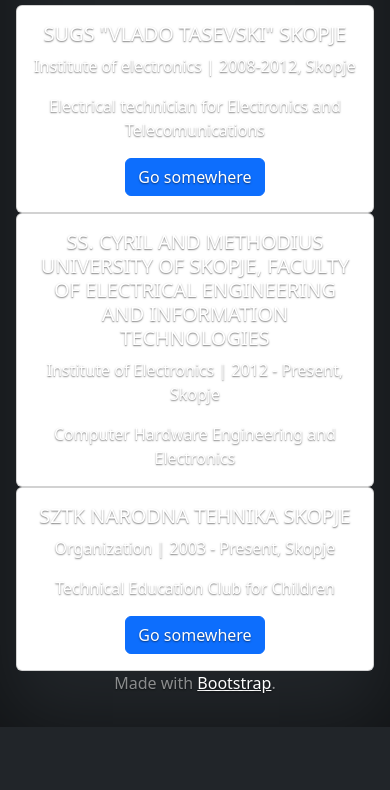
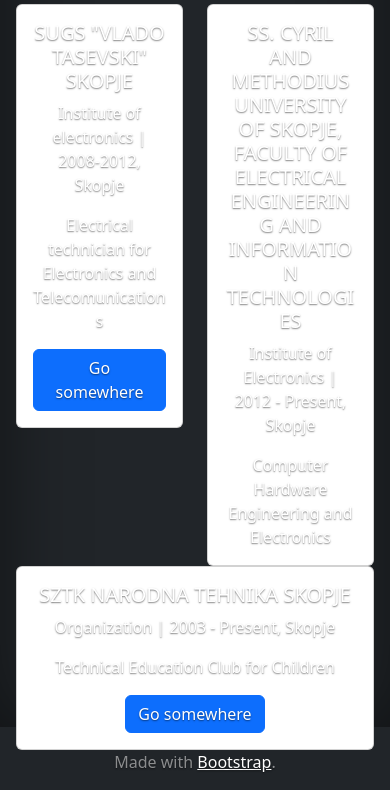
Before and after one commit to Skols93/Skols93.github.io, a plain HTML site: page About.html in a window 390 px wide. Shown: the part 117-907 px from the top of the page. Before the commit the page ends 844 px from the top, so only its background shows below. Drawn offline with nearby package versions, Linux system fonts and the light colour scheme.

Commit message:
Update About.html

```diff
--- a/About.html
+++ b/About.html
@@ -97,7 +97,7 @@
    <h1>EDUCATION</h1>
 
    <div class="row">
-    <div class="col-sm-6">
+    <div class="col-sm-6 border-success w-50">
       <div class="card">
         <div class="card-body">
           <h5 class="card-title">SUGS "VLADO TASEVSKI" SKOPJE</h5>
@@ -107,7 +107,7 @@
         </div>
       </div>
     </div>
-    <div class="col-sm-6">
+    <div class="col-sm-6 border-dark w-50">
       <div class="card">
         <div class="card-body">
           <h5 class="card-title">SS. CYRIL AND METHODIUS UNIVERSITY OF SKOPJE, FACULTY OF ELECTRICAL ENGINEERING AND INFORMATION TECHNOLOGIES</h5>
@@ -120,7 +120,7 @@
   </div>
 
   <div class="row">
-    <div class="col-sm-6">
+    <div class="col-sm-6 border-danger w-100">
       <div class="card">
         <div class="card-body">
           <h5 class="card-title">SZTK NARODNA TEHNIKA SKOPJE</h5>
```
